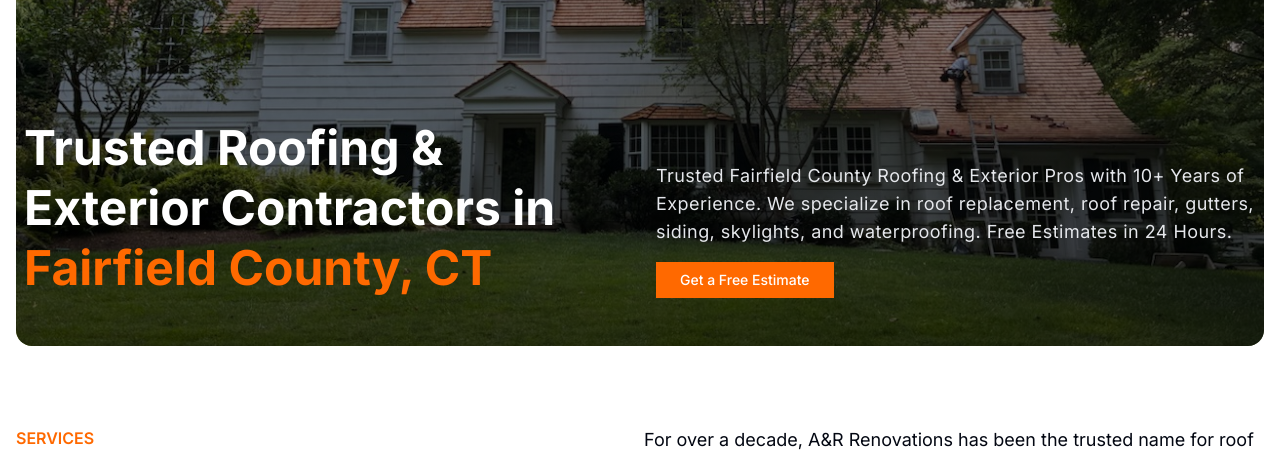
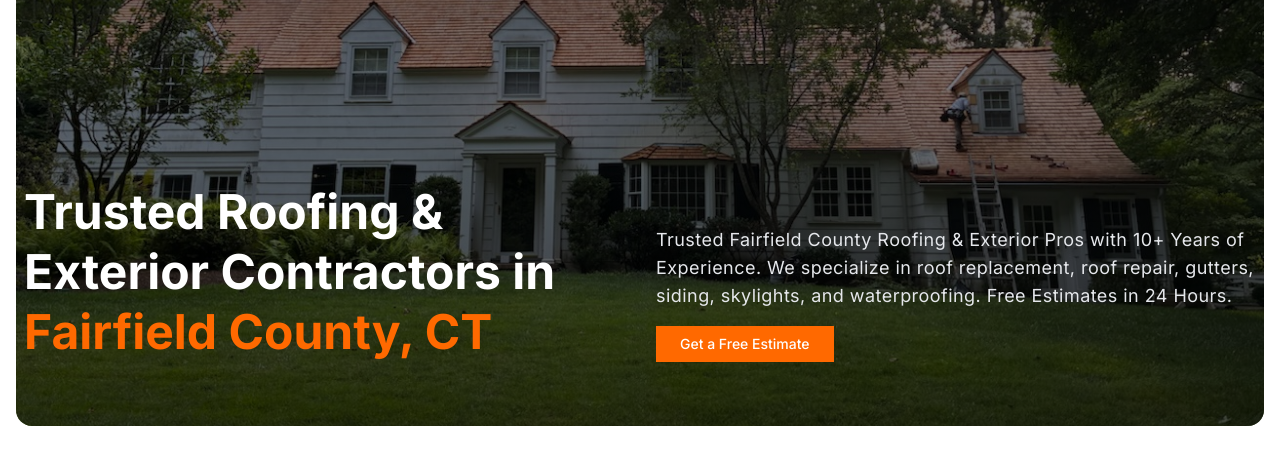
Before and after one commit to chaconshania/arrenovations, a Next.js app: page / in a window 1280 px wide. Shown: the part 358-816 px from the top of the page. Built offline with nearby package versions, Linux system fonts and the light colour scheme.

Commit message:
Added scrolling motion to the ui cards

```diff
--- a/src/app/page.tsx
+++ b/src/app/page.tsx
@@ -10,6 +10,8 @@ import { ChevronLeft, ChevronRight, ChevronDown } from "lucide-react";
 export default function Home() {
   const servicesRef = useRef(null);
   const whyUsRef = useRef(null);
+  const heroRef = useRef(null);
+  const contactRef = useRef(null);
   const [currentSlide, setCurrentSlide] = useState(0);
   const [isMobile, setIsMobile] = useState(false);
 
@@ -51,6 +53,20 @@ export default function Home() {
   const servicesFillLine2 = useTransform(servicesProgress, [0.3, 0.8], ["0%", "100%"]);
   const whyUsFillLine1 = useTransform(whyUsProgress, [0.1, 0.6], ["0%", "100%"]);
   const whyUsFillLine2 = useTransform(whyUsProgress, [0.3, 0.8], ["0%", "100%"]);
+
+  const { scrollYProgress: heroProgress } = useScroll({
+    target: heroRef,
+    offset: ["start start", "end start"],
+  });
+  const heroScale = useTransform(heroProgress, [0, 0.8, 1], [1, 1, 0.92]);
+  const heroOpacity = useTransform(heroProgress, [0, 0.8, 1], [1, 1, 0.4]);
+
+  const { scrollYProgress: contactProgress } = useScroll({
+    target: contactRef,
+    offset: ["start end", "end start"],
+  });
+  const contactScale = useTransform(contactProgress, [0, 0.3, 0.7, 1], [0.92, 1, 1, 0.92]);
+  const contactOpacity = useTransform(contactProgress, [0, 0.3, 0.7, 1], [0.4, 1, 1, 0.4]);
 
   const blogPosts = [
     {
@@ -140,9 +156,11 @@ export default function Home() {
   };
 
   return (
-    <div className="mx-4 space-y-20">
-      <section
-        className="relative h-[80vh] flex items-end justify-start overflow-hidden rounded-2xl"
+    <div className="mx-4 space-y-32">
+      <motion.section
+        ref={heroRef}
+        className="relative h-[90vh] flex items-end justify-start overflow-hidden rounded-2xl"
+        style={{ scale: heroScale, opacity: heroOpacity }}
       >
         <motion.div
           className="absolute inset-0"
@@ -155,7 +173,7 @@ export default function Home() {
         />
         <div className="absolute inset-0 bg-gradient-to-b from-black/70 via-black/50 to-black/70" />
         <div className="relative z-10 w-full">
-          <div className="max-w-7xl mx-auto px-6 py-8 md:px-4 lg:px-2 md:py-12 grid grid-cols-1 md:grid-cols-2 gap-8 lg:gap-8 items-end">
+          <div className="max-w-7xl mx-auto px-6 py-12 md:px-4 lg:px-2 md:py-16 grid grid-cols-1 md:grid-cols-2 gap-8 lg:gap-8 items-end">
             <h1 className="text-3xl md:text-5xl font-bold text-white leading-tight">
              Trusted Roofing & Exterior Contractors in <span className="text-[#FF6900]"> Fairfield County, CT</span>
             </h1>
@@ -172,7 +190,7 @@ export default function Home() {
             </div>
           </div>
         </div>
-      </section>
+      </motion.section>
       <section>
         <motion.div
           initial={{ opacity: 0, y: 40 }}
@@ -229,7 +247,7 @@ export default function Home() {
 
       </section>
       <section>
-        <div className="max-w-7xl mx-auto grid grid-cols-1 md:grid-cols-3 gap-2">
+        <div className="max-w-7xl mx-auto grid grid-cols-1 md:grid-cols-3 gap-4 md:gap-6">
           <Card
             imageUrl="https://images.unsplash.com/photo-1632759145351-1d592919f522?ixlib=rb-4.1.0&ixid=M3wxMjA3fDB8MHxwaG90by1wYWdlfHx8fGVufDB8fHx8fA%3D%3D&auto=format&fit=crop&q=80&w=2070"
             title="Roofing Services"
@@ -268,7 +286,7 @@ export default function Home() {
           />
         </div>
         </section>
-      <section className="max-w-7xl mx-auto grid grid-cols-1 md:grid-cols-2 gap-2">
+      <section className="max-w-7xl mx-auto grid grid-cols-1 md:grid-cols-2 gap-8">
       <motion.div
           initial={{ opacity: 0, x: -50 }}
           whileInView={{ opacity: 1, x: 0 }}
@@ -363,12 +381,12 @@ export default function Home() {
 
         <div className="overflow-hidden">
           <motion.div
-            className="flex gap-2"
+            className="flex gap-4 md:gap-6"
             animate={{ x: `${-currentSlide * (isMobile ? 100 : 100)}%` }}
             transition={{ type: "spring", stiffness: 300, damping: 30 }}
           >
             {blogPosts.map((post, index) => (
-              <div key={index} className="min-w-[calc(100%-0.5rem)] md:min-w-[calc(33.333%-0.5rem)]">
+              <div key={index} className="min-w-[calc(100%-1rem)] md:min-w-[calc(33.333%-1rem)]">
                 <Card
                   imageUrl={post.imageUrl}
                   title={post.title}
@@ -382,15 +400,10 @@ export default function Home() {
       </section>
 
       {/* Contact Section */}
-      <section id="contact" className="relative overflow-hidden rounded-2xl bg-gray-100 mb-10">
-        <div className="max-w-7xl mx-auto py-12 md:px-2 px-2 md:py-16">
+      <motion.section ref={contactRef} id="contact" className="relative overflow-hidden rounded-2xl bg-gray-100 mb-10" style={{ scale: contactScale, opacity: contactOpacity }}>
+        <div className="max-w-7xl mx-auto py-16 md:px-2 px-2 md:py-24">
           <div className="grid grid-cols-1 md:grid-cols-2 gap-8 md:gap-12">
-            <motion.div
-              initial={{ opacity: 0, x: -50 }}
-              whileInView={{ opacity: 1, x: 0 }}
-              viewport={{ once: true }}
-              transition={{ duration: 0.6 }}
-            >
+            <div>
               <h2 className="text-md text-[#FF6900] font-semibold">GET IN TOUCH</h2>
               <h2 className="text-4xl md:text-5xl font-semibold pt-2 mb-6 leading-tight">
                 Ready to <span className="text-[#FF6900]">Transform</span> Your Home?
@@ -399,14 +412,9 @@ export default function Home() {
                 Fill out the form and we&apos;ll get back to you within 24 hours. <br/> Or call us directly at <span className="font-semibold text-[#FF6900]">(203) 943-8650</span>
               </p>
 
-            </motion.div>
+            </div>
 
-            <motion.div
-              initial={{ opacity: 0, x: 50 }}
-              whileInView={{ opacity: 1, x: 0 }}
-              viewport={{ once: true }}
-              transition={{ duration: 0.6 }}
-            >
+            <div>
               <form onSubmit={handleSubmit} className="space-y-4">
                 <div className="grid grid-cols-1 md:grid-cols-2 gap-4">
                   <div>
@@ -530,10 +538,10 @@ export default function Home() {
                   {isSubmitting ? 'Sending...' : 'Send Message'}
                 </Button>
               </form>
-            </motion.div>
+            </div>
           </div>
         </div>
-      </section>
+      </motion.section>
 
     </div>
   );
--- a/src/components/ui/card.tsx
+++ b/src/components/ui/card.tsx
@@ -1,9 +1,8 @@
 "use client";
 
-import { motion, useAnimation } from "framer-motion";
-import { ReactNode, useEffect, useState } from "react";
+import { motion, useAnimation, useScroll, useTransform } from "framer-motion";
+import { ReactNode, useEffect, useRef, useState } from "react";
 import Link from "next/link";
-import { Button } from "./button";
 import { ArrowRight } from "lucide-react";
 
 interface CardProps {
@@ -29,6 +28,15 @@ export function Card({
   const [isMobile, setIsMobile] = useState(false);
   const titleControls = useAnimation();
   const contentControls = useAnimation();
+  const cardRef = useRef<HTMLDivElement>(null);
+
+  const { scrollYProgress } = useScroll({
+    target: cardRef,
+    offset: ["start end", "end start"],
+  });
+
+  const scale = useTransform(scrollYProgress, [0, 0.3, 0.7, 1], [0.92, 1, 1, 0.92]);
+  const opacity = useTransform(scrollYProgress, [0, 0.3, 0.7, 1], [0.4, 1, 1, 0.4]);
 
   useEffect(() => {
     const checkMobile = () => {
@@ -72,11 +80,9 @@ export function Card({
 
   const CardContent = (
     <motion.div
+      ref={cardRef}
       className={`group relative overflow-hidden rounded-lg ${className}`}
-      initial={{ opacity: 0, y: 20 }}
-      whileInView={{ opacity: 1, y: 0 }}
-      viewport={{ once: true }}
-      transition={{ duration: 0.5 }}
+      style={{ scale, opacity }}
       whileTap={{ scale: 0.98 }}
       onHoverStart={() => setIsHovered(true)}
       onHoverEnd={() => setIsHovered(false)}
@@ -97,10 +103,6 @@ export function Card({
         {title && (
           <motion.h3
             className="mb-2 text-2xl font-semibold text-white"
-            initial={{ opacity: 0, y: 10 }}
-            whileInView={{ opacity: 1, y: 0 }}
-            viewport={{ once: true }}
-            transition={{ delay: 0.2 }}
             animate={titleControls}
           >
             {title}
@@ -135,14 +137,9 @@ export function Card({
         </motion.div>
 
         {children && (
-          <motion.div
-            initial={{ opacity: 0, y: 10 }}
-            whileInView={{ opacity: 1, y: 0 }}
-            viewport={{ once: true }}
-            transition={{ delay: 0.5 }}
-          >
+          <div>
             {children}
-          </motion.div>
+          </div>
         )}
       </div>
 
```
